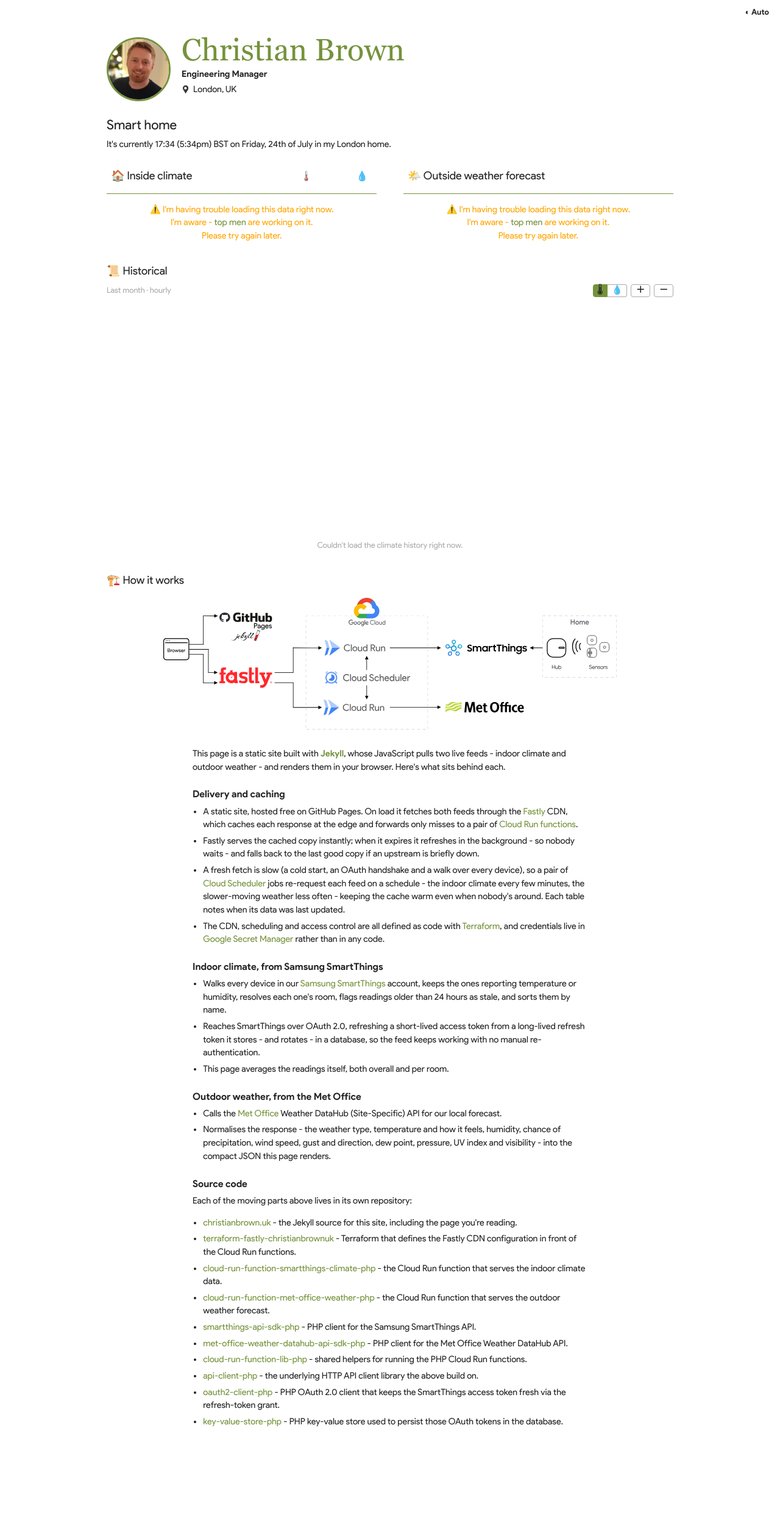
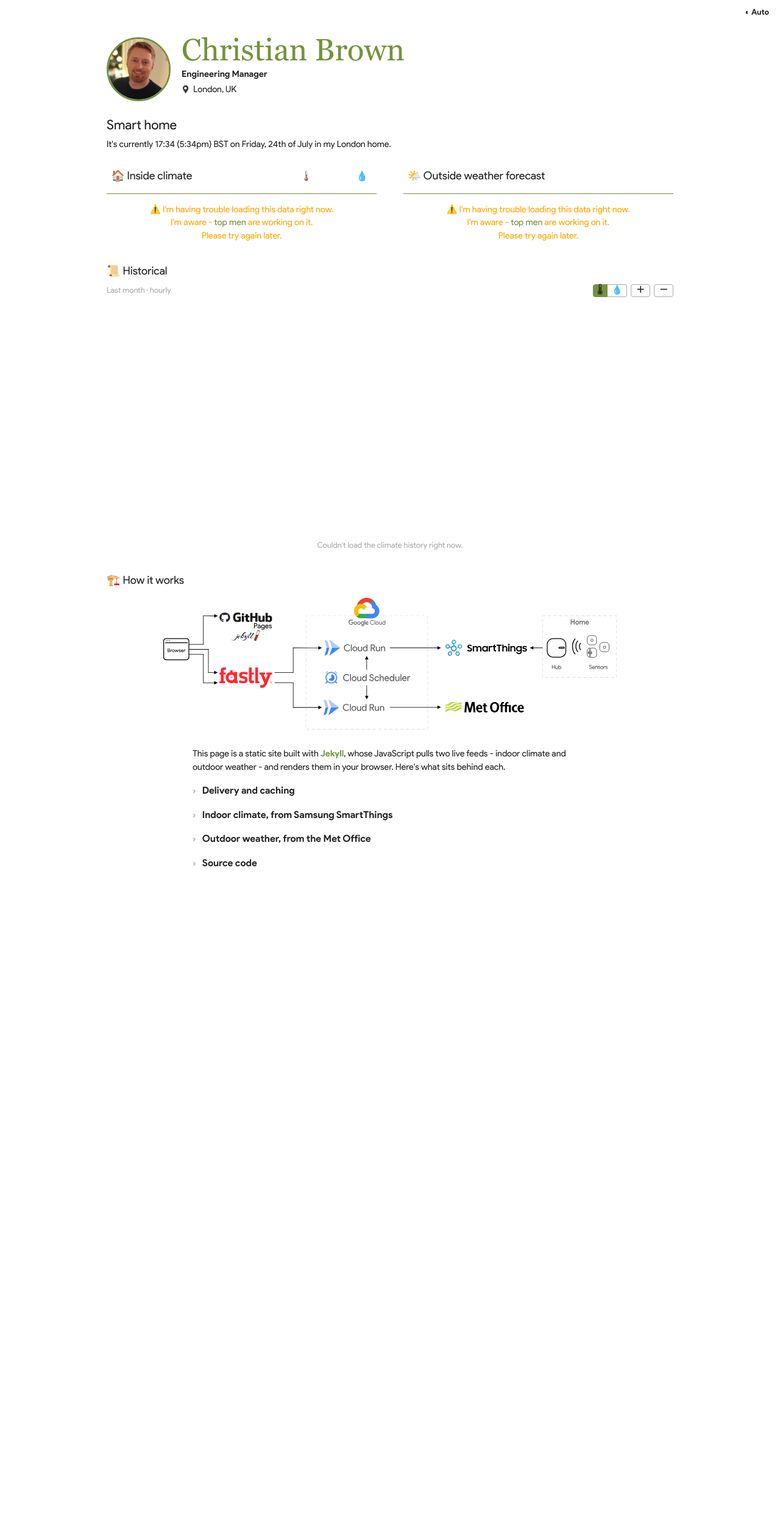
Before and after one commit to christianjbrown/christianbrown.uk, a Jekyll site: the page built from smart-home.html, in a window 1280 px wide. Shown: the whole page at 61% size. Built offline with Jekyll 4.4.1, drawn with Linux system fonts in a browser that asks for light colours; after the commit the page ends 1571 px from its top, so only the background shows below that.

Commit message:
Make the "How it works" subsections collapsible (#113)
Wrap each subsection (Delivery and caching, Indoor climate, Outdoor weather,
Source code) in a native <details>/<summary>, collapsed by default, so the
"How it works" section reads as a short list of expandable headings. A "›"
chevron sits before each heading and rotates to point down when open. Native
details keeps this keyboard-accessible and working without JavaScript.

```diff
--- a/assets/css/smart-home.scss
+++ b/assets/css/smart-home.scss
@@ -257,6 +257,52 @@
         font-weight: bold;
     }
 
+    // Each subsection is a collapsible <details>, collapsed by default: the
+    // <summary> carries the h4 heading and a chevron marker (a "›" that rotates
+    // to point down, ⌄, when open) and toggles the content beneath it.
+    details {
+        max-width: 45rem;
+        margin: 1.25rem auto 0;
+    }
+
+    summary {
+        cursor: pointer;
+        list-style: none;               // Firefox: drop the native triangle
+        &::-webkit-details-marker {     // Safari/Chrome: drop it too
+            display: none;
+        }
+        &:focus:not(:focus-visible) {
+            outline: none;
+        }
+
+        // The heading now sits inline beside the marker; its former block
+        // spacing lives on the parent <details>.
+        h4 {
+            display: inline;
+            margin: 0;
+        }
+
+        &::before {
+            content: "›";
+            display: inline-block;
+            width: 1.1rem;
+            color: $colour-grayscale-1;
+            font-weight: bold;
+            transition: transform 0.15s ease;
+        }
+
+        &:hover {
+            h4,
+            &::before {
+                color: $colour-accent;
+            }
+        }
+    }
+
+    details[open] summary::before {
+        transform: rotate(90deg);
+    }
+
     p,
     ul {
         max-width: 45rem;
--- a/smart-home.html
+++ b/smart-home.html
@@ -53,28 +53,35 @@
                     <img src="/assets/images/smart-home/how-it-works.svg" alt="Diagram showing how this page works" class="how-it-works" />
                     <p>This page is a static site built with <a href="https://jekyllrb.com/" target="_blank" rel="noopener noreferrer">Jekyll</a>, whose JavaScript pulls two live feeds - indoor climate and outdoor weather - and renders them in your browser. Here's what sits behind each.</p>
 
-                    <h4>Delivery and caching</h4>
+                    <details class="faq-section">
+                        <summary><h4>Delivery and caching</h4></summary>
                         <ul>
                             <li>A static site, hosted free on GitHub Pages. On load it fetches both feeds through the <a href="https://www.fastly.com/" target="_blank" rel="noopener noreferrer">Fastly</a> CDN, which caches each response at the edge and forwards only misses to a pair of <a href="https://cloud.google.com/run" target="_blank" rel="noopener noreferrer">Cloud Run functions</a>.</li>
                             <li>Fastly serves the cached copy instantly; when it expires it refreshes in the background - so nobody waits - and falls back to the last good copy if an upstream is briefly down.</li>
                             <li>A fresh fetch is slow (a cold start, an OAuth handshake and a walk over every device), so a pair of <a href="https://cloud.google.com/scheduler" target="_blank" rel="noopener noreferrer">Cloud Scheduler</a> jobs re-request each feed on a schedule - the indoor climate every few minutes, the slower-moving weather less often - keeping the cache warm even when nobody's around. Each table notes when its data was last updated.</li>
                             <li>The CDN, scheduling and access control are all defined as code with <a href="https://www.terraform.io/" target="_blank" rel="noopener noreferrer">Terraform</a>, and credentials live in <a href="https://cloud.google.com/secret-manager" target="_blank" rel="noopener noreferrer">Google Secret Manager</a> rather than in any code.</li>
                         </ul>
+                    </details>
 
-                    <h4>Indoor climate, from Samsung SmartThings</h4>
+                    <details class="faq-section">
+                        <summary><h4>Indoor climate, from Samsung SmartThings</h4></summary>
                         <ul>
                             <li>Walks every device in our <a href="https://www.smartthings.com/" target="_blank" rel="noopener noreferrer">Samsung SmartThings</a> account, keeps the ones reporting temperature or humidity, resolves each one's room, flags readings older than 24 hours as stale, and sorts them by name.</li>
                             <li>Reaches SmartThings over OAuth 2.0, refreshing a short-lived access token from a long-lived refresh token it stores - and rotates - in a database, so the feed keeps working with no manual re-authentication.</li>
                             <li>This page averages the readings itself, both overall and per room.</li>
                         </ul>
+                    </details>
 
-                    <h4>Outdoor weather, from the Met Office</h4>
+                    <details class="faq-section">
+                        <summary><h4>Outdoor weather, from the Met Office</h4></summary>
                         <ul>
                             <li>Calls the <a href="https://www.metoffice.gov.uk/" target="_blank" rel="noopener noreferrer">Met Office</a> Weather DataHub (Site-Specific) API for our local forecast.</li>
                             <li>Normalises the response - the weather type, temperature and how it feels, humidity, chance of precipitation, wind speed, gust and direction, dew point, pressure, UV index and visibility - into the compact JSON this page renders.</li>
                         </ul>
+                    </details>
 
-                    <h4>Source code</h4>
+                    <details class="faq-section">
+                        <summary><h4>Source code</h4></summary>
                         <p>Each of the moving parts above lives in its own repository:</p>
                         <ul>
                         <li><a href="https://github.com/christianjbrown/christianbrown.uk" target="_blank" rel="noopener noreferrer">christianbrown.uk</a> - the Jekyll source for this site, including the page you're reading.</li>
@@ -88,4 +95,5 @@
                         <li><a href="https://github.com/christianjbrown/oauth2-client-php" target="_blank" rel="noopener noreferrer">oauth2-client-php</a> - PHP OAuth 2.0 client that keeps the SmartThings access token fresh via the refresh-token grant.</li>
                         <li><a href="https://github.com/christianjbrown/key-value-store-php" target="_blank" rel="noopener noreferrer">key-value-store-php</a> - PHP key-value store used to persist those OAuth tokens in the database.</li>
                         </ul>
+                    </details>
                 </div>
```
Lines whose indentation alone changed are shown as unchanged.
